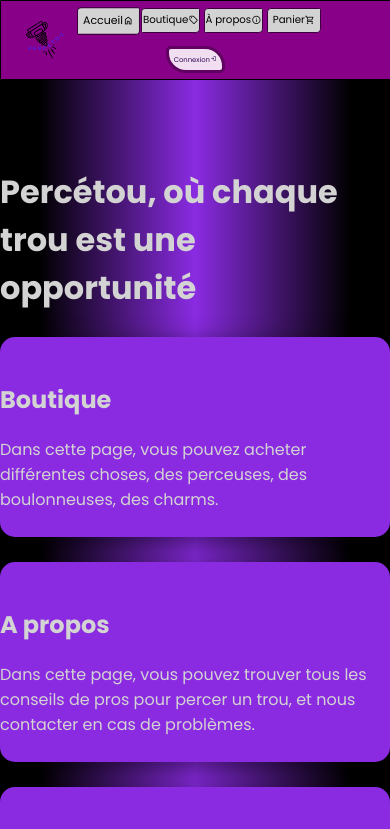
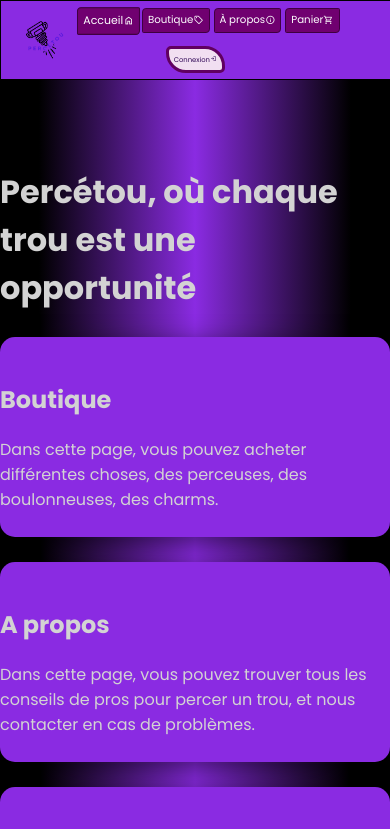
Before and after one commit to ValentinMICHELiutnfc/ProjetWeb, a plain HTML site: page index.html in a window 390 px wide. Shown: the top 829 px of the page. Drawn offline with nearby package versions, Linux system fonts and the light colour scheme.

Commit message:
correction

```diff
--- a/Acceuil.css
+++ b/Acceuil.css
@@ -66,8 +66,8 @@ nav{
   flex-direction: row;
   justify-content: center;
   align-items: center;
-  background-color: lightgray;
-  color: black;
+  background-color: rgb(112, 0, 112);
+  color: white;
   text-wrap: nowrap;
   font-size: 1.4vw;
   border-radius: 1vw 0.4vw 1vw 0.4vw;
@@ -142,14 +142,14 @@ body{
   padding-bottom: 40px;
 }
 
-@media (max-width: 650px) {
+@media (max-width: 800px) {
   .menu{
       display:none;
   }
 
   .navbar{
-      background-color: rgb(136, 0, 136);
-      height: 5vw;
+      background-color: blueviolet;
+      height: 8vw;
   }
 
   .logo{
@@ -159,15 +159,9 @@ body{
       width: 20%;
   }
 
-  .corps{
-      display: flex;
-      flex-direction: column;
-      margin-top: 6vw;
-  }
-
   .navBouton{
       height: 4.5vw;
-      width:12vw;
+      width:15.5vw;
       font-size: 2.625vw;
   }
 
@@ -185,7 +179,6 @@ body{
       align-items: center;
       height: 100%;
       width: 100%;
-      background-color: rgb(136, 0, 136);
       align-items: center;
   }
 
@@ -207,12 +200,6 @@ body{
 
   .navbar:hover .fleche{
       display:none !important;
-  }
-
-
-  .scroll{
-      width: 90%;
-      height: 75vh;
   }
 
 
```
